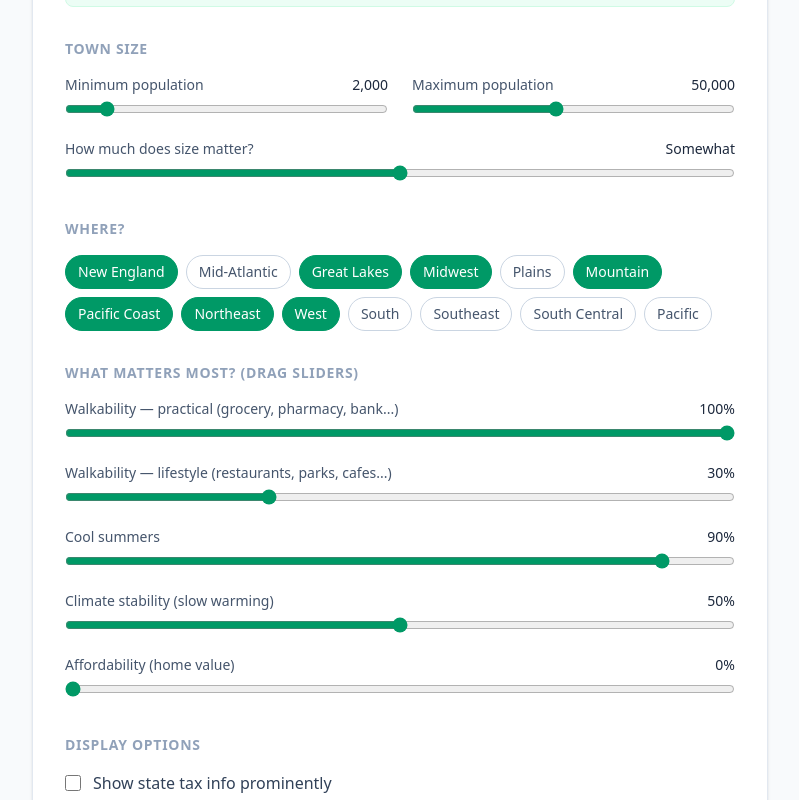
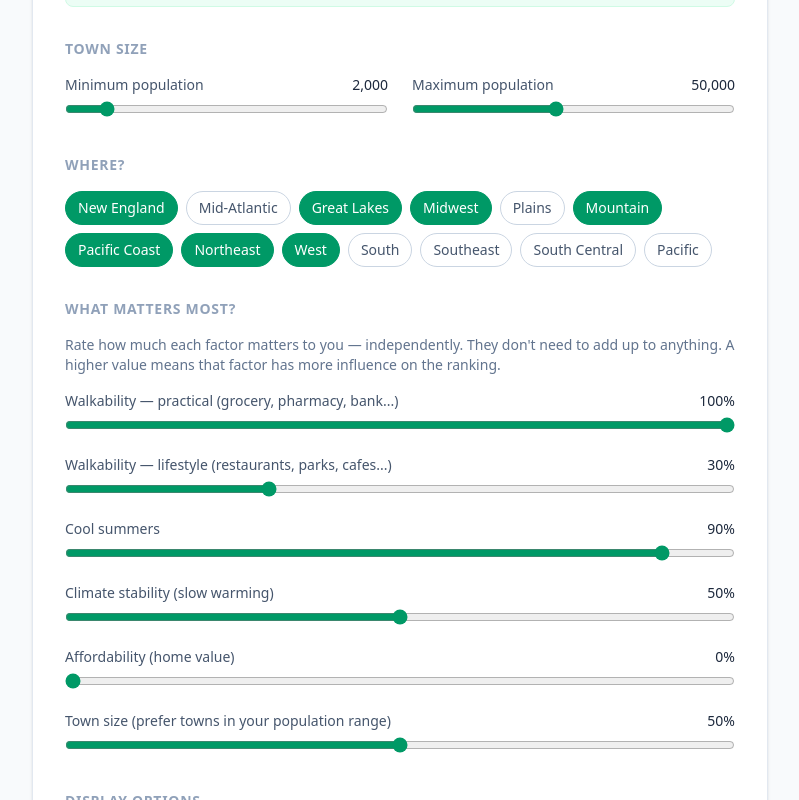
Before and after one commit to KathySnider/place-picker, a React (Vite) app in the folder web/: page / in a window 1280 px wide. Shown: the part 500-1300 px from the top of the page, without its empty margins (240-1039 px from the left). Built offline with nearby package versions, Linux system fonts and the light colour scheme.

Commit message:
Tweaks to the WHAT MATTERS MOST section.

```diff
--- a/web/src/components/PreferencesForm.tsx
+++ b/web/src/components/PreferencesForm.tsx
@@ -106,10 +106,6 @@ export function PreferencesForm({ initialPrefs, onSearch }: Props) {
           <Slider label="Maximum population" value={p.popMax} min={10000} max={100000} step={1000}
             onChange={v => set('popMax', v)} format={v => v.toLocaleString()} />
         </div>
-        <Slider label="How much does size matter?"
-          value={p.weights.population} min={0} max={1} step={0.1}
-          onChange={v => set('weights', { ...p.weights, population: v })}
-          format={v => v === 0 ? 'Ignore' : v === 1 ? 'Required' : v <= 0.4 ? 'A little' : v <= 0.7 ? 'Somewhat' : 'A lot'} />
       </Section>
 
       {/* Regions */}
@@ -132,7 +128,11 @@ export function PreferencesForm({ initialPrefs, onSearch }: Props) {
       </Section>
 
       {/* Priorities */}
-      <Section title="What matters most? (drag sliders)">
+      <Section title="What matters most?">
+        <p className="text-sm text-slate-500 mb-4">
+          Rate how much each factor matters to you — independently. They don't need to add up to anything.
+          A higher value means that factor has more influence on the ranking.
+        </p>
         <Slider label="Walkability — practical (grocery, pharmacy, bank...)"
           value={p.weights.practical800m} min={0} max={1}
           onChange={v => setW('practical800m', v)} format={v => `${(v * 100).toFixed(0)}%`} />
@@ -148,6 +148,9 @@ export function PreferencesForm({ initialPrefs, onSearch }: Props) {
         <Slider label="Affordability (home value)"
           value={p.weights.homeValue} min={0} max={1}
           onChange={v => setW('homeValue', v)} format={v => `${(v * 100).toFixed(0)}%`} />
+        <Slider label="Town size (prefer towns in your population range)"
+          value={p.weights.population} min={0} max={1} step={0.1}
+          onChange={v => setW('population', v)} format={v => `${(v * 100).toFixed(0)}%`} />
       </Section>
 
       {/* Options */}
```
